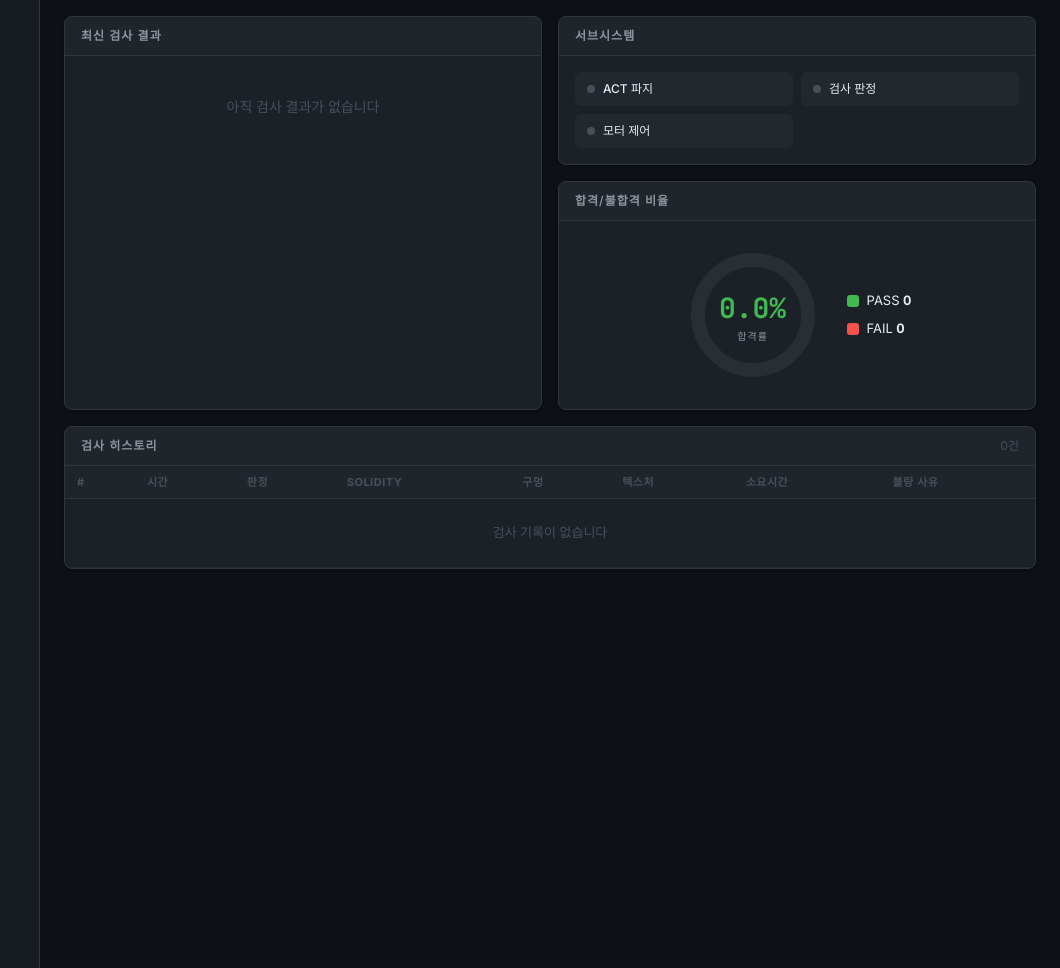
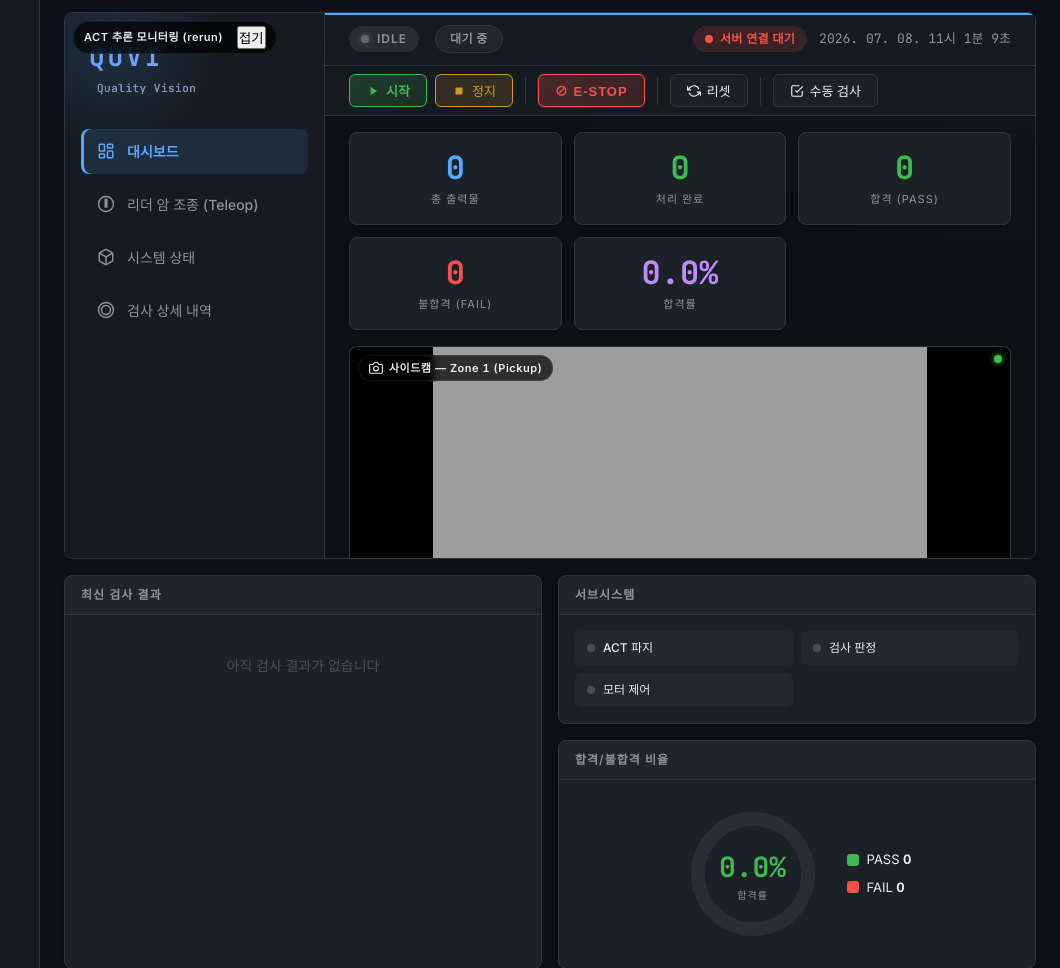
Before and after one commit to seongjun-k/QUVI, a Flask app: page / in a window 1280 px wide. Shown: the part 780-1748 px from the top of the page, without its empty margins (220-1280 px from the left). Run offline with Flask 3, Linux system fonts and the light colour scheme; data that the repository does not hold is empty; parts of the project's set-up code (start-up, migrations or seed data) failed here and were passed over; some libraries are stand-ins or nearby versions.

Commit message:
feat: rerun 뷰어 실사용 정비 + 레일 호밍 속도 5배 상향
- rerun_enable 기본 True (실패 시 자동 강등 유지)
- dashboard.js: 뷰어 iframe에 ?url=ws://host:9877 부여 — 데이터 소스 자동 연결
- dashboard.html: rerun 패널 그리드 전폭 + min-height 640px
- rerun 사이드캠 프레임 BGR→RGB 변환 (표시 색상 정정, 로거 스레드에서 수행)
- Config.h: RAIL_HOME_COARSE_SPD 800→4000 (10→50mm/s, 실기 확인 완료)

Co-Authored-By: Claude Fable 5 <noreply@anthropic.com>

```diff
--- a/src/quvi_hmi/quvi_hmi/static/js/dashboard.js
+++ b/src/quvi_hmi/quvi_hmi/static/js/dashboard.js
@@ -1097,7 +1097,9 @@ refreshDevices();
     const panelBody = document.getElementById('rerunPanelBody');
     if (!frame || !toggleBtn || !panelBody) return;
 
-    frame.src = `http://${window.location.hostname}:9090`;
+    // ?url= 없이 열면 뷰어가 데이터 소스(ws 9877)에 자동 연결하지 않고 웰컴 화면만 표시
+    const wsUrl = encodeURIComponent(`ws://${window.location.hostname}:9877`);
+    frame.src = `http://${window.location.hostname}:9090/?url=${wsUrl}`;
     frame.addEventListener('error', () => { fallbackMsg.style.display = 'block'; });
 
     // 버튼이 패널 내부(camera-label)에 있으므로 iframe만 접는다 — 패널을 접으면 버튼도 사라짐
--- a/src/quvi_hmi/quvi_hmi/templates/dashboard.html
+++ b/src/quvi_hmi/quvi_hmi/templates/dashboard.html
@@ -152,8 +152,8 @@
                         <div class="camera-label"><svg class="ci" viewBox="0 0 24 24" fill="none" stroke="currentColor" stroke-width="2" stroke-linecap="round" stroke-linejoin="round"><circle cx="12" cy="12" r="9"/><circle cx="12" cy="12" r="3.5"/><line x1="12" y1="2" x2="12" y2="5.5"/><line x1="12" y1="18.5" x2="12" y2="22"/><line x1="2" y1="12" x2="5.5" y2="12"/><line x1="18.5" y1="12" x2="22" y2="12"/></svg>검사 판정 결과</div>
                     </div>
                     <!-- ACT 추론 실시간 모니터링(rerun 웹 뷰어) — 발표용, robot_control_node의 rerun_enable=true일 때만 데이터 표시 -->
-                    <div class="camera-feed" id="rerunPanelBody">
-                        <iframe id="rerunViewerFrame" src="about:blank" style="width:100%;height:100%;min-height:300px;border:0;" title="rerun 뷰어"></iframe>
+                    <div class="camera-feed" id="rerunPanelBody" style="grid-column:1 / -1;">
+                        <iframe id="rerunViewerFrame" src="about:blank" style="width:100%;height:100%;min-height:640px;border:0;" title="rerun 뷰어"></iframe>
                         <div class="camera-label">ACT 추론 모니터링 (rerun) <button id="rerunToggleBtn" type="button" style="cursor:pointer;margin-left:8px;">접기</button></div>
                         <div id="rerunFallbackMsg" style="display:none;position:absolute;top:45%;width:100%;text-align:center;color:var(--text-secondary,#888);font-size:13px;">rerun 뷰어 연결 실패 — robot_control_node의 rerun_enable 파라미터가 켜져 있는지 확인하세요.</div>
                     </div>
```
Also changed, not shown: src/quvi_robot_control/quvi_robot_control/robot_control_node.py (+5 -3 lines), 1 other file.
